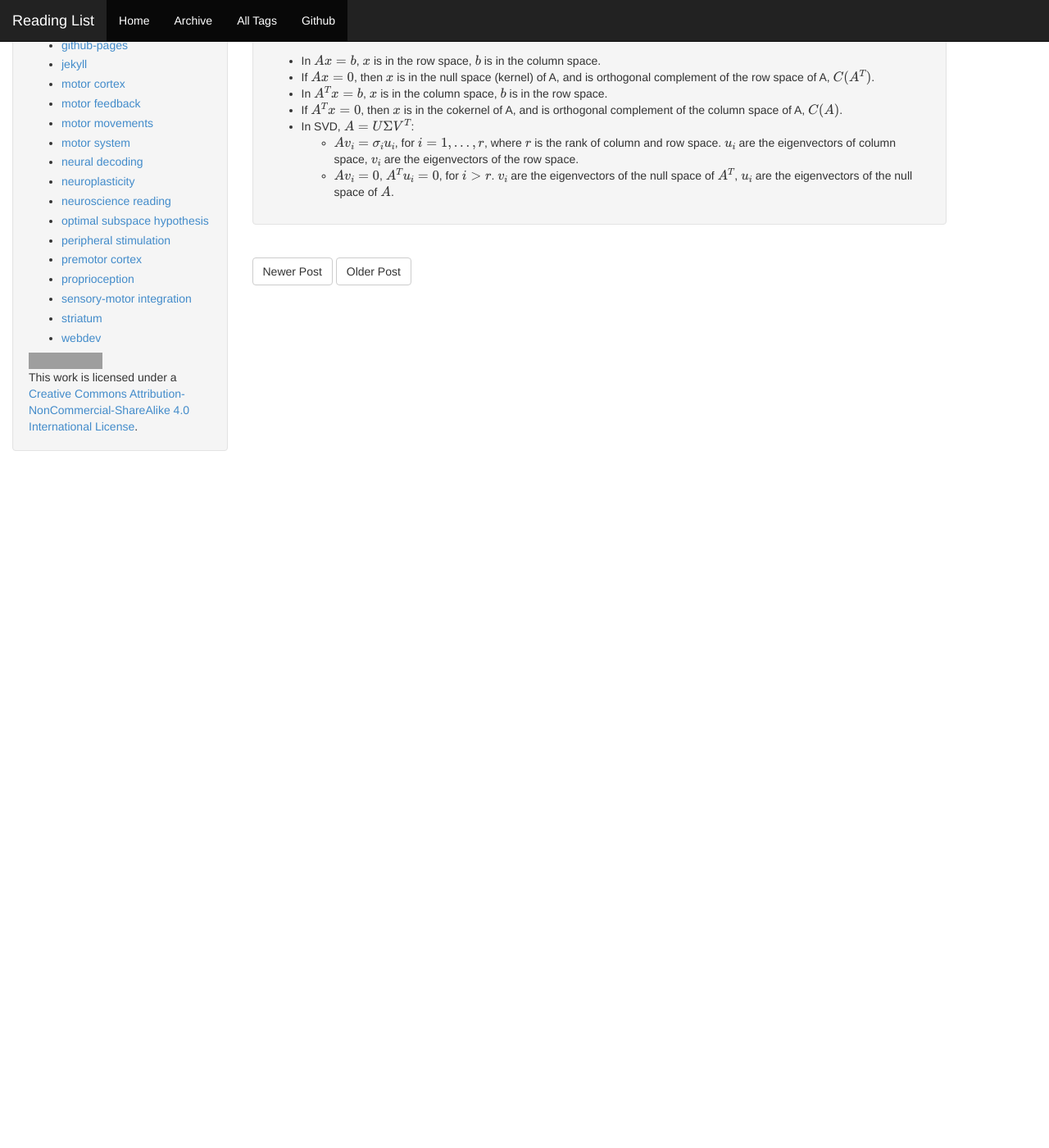
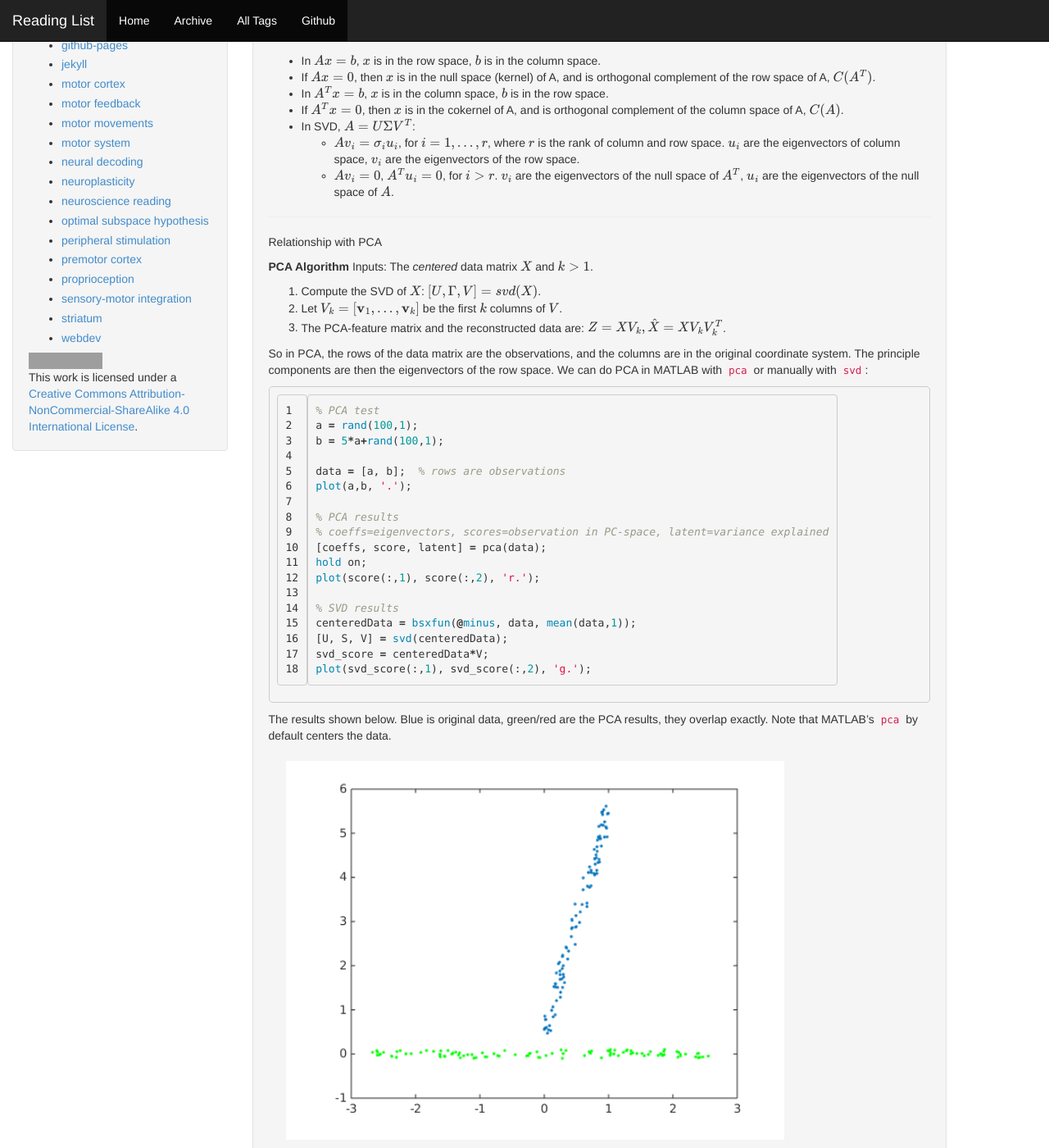
Before and after one commit to allenyin/reading_list, a Jekyll site: the page built from _posts/2016-04-21-LinearAlgebra.md, in a window 1280 px wide and 1400 px high, scrolled down 1219 px. Shown: the whole window at 82% size. Built offline with Jekyll 4.4.1, drawn with Linux system fonts in a browser that asks for light colours; formulas are drawn with MathJax 3; before the commit the page ends 1849 px from its top, so only the background shows below that; grey boxes are pictures that could not be loaded.

Commit message:
Added matlab pca comparison

```diff
--- a/_posts/2016-04-21-LinearAlgebra.md
+++ b/_posts/2016-04-21-LinearAlgebra.md
@@ -31,3 +31,39 @@ Finally, **the eigenvectors of $$A$$ lie in its column space and nullspace, not
     * $$Av_i=0$$, $$A^Tu_i=0$$, for $$i>r$$.
       $$v_i$$ are the eigenvectors of the null space of $$A^T$$,
       $$u_i$$ are the eigenvectors of the null space of $$A$$.
+
+***
+Relationship with PCA
+
+**PCA Algorithm**
+Inputs: The *centered* data matrix $$X$$ and $$k\gt1$$.
+1. Compute the SVD of $$X$$: $$[U,\Gamma,V]=svd(X)$$.
+2. Let $$V_k=[\mathbf{v}_1,...,\mathbf{v}_k]$$ be the first $$k$$ columns of $$V$$.
+3. The PCA-feature matrix and the reconstructed data are:
+            $$Z=XV_k, \hat{X}=XV_kV_k^T$$.
+
+So in PCA, the rows of the data matrix are the observations, and the columns are in the original coordinate system. The principle components are then the eigenvectors of the row space. We can do PCA in MATLAB with `pca` or manually with `svd`:
+
+{% highlight matlab linenos=table %}
+% PCA test
+a = rand(100,1);
+b = 5*a+rand(100,1);
+
+data = [a, b];  % rows are observations
+plot(a,b, '.');
+
+% PCA results
+% coeffs=eigenvectors, scores=observation in PC-space, latent=variance explained
+[coeffs, score, latent] = pca(data);
+hold on;
+plot(score(:,1), score(:,2), 'r.');
+
+% SVD results
+centeredData = bsxfun(@minus, data, mean(data,1));
+[U, S, V] = svd(centeredData);
+svd_score = centeredData*V;
+plot(svd_score(:,1), svd_score(:,2), 'g.');
+{% endhighlight %}
+
+The results shown below. Blue is original data, green/red are the PCA results, they overlap exactly. Note that MATLAB's `pca` by default centers the data.
+![image1]({{ site.baseurl }}/assets/PCAtest.png){: .center-image}
```
Also changed, not shown: assets/PCAtest.png (added).
